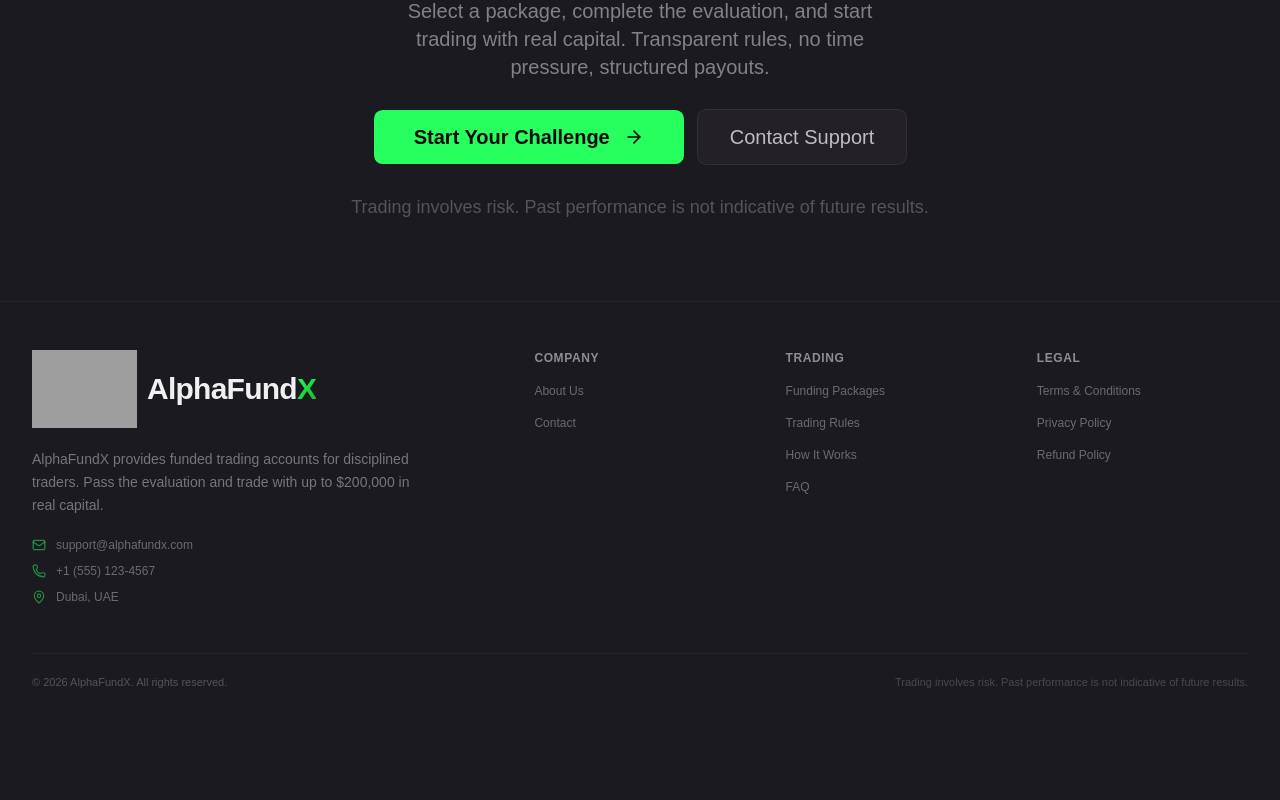
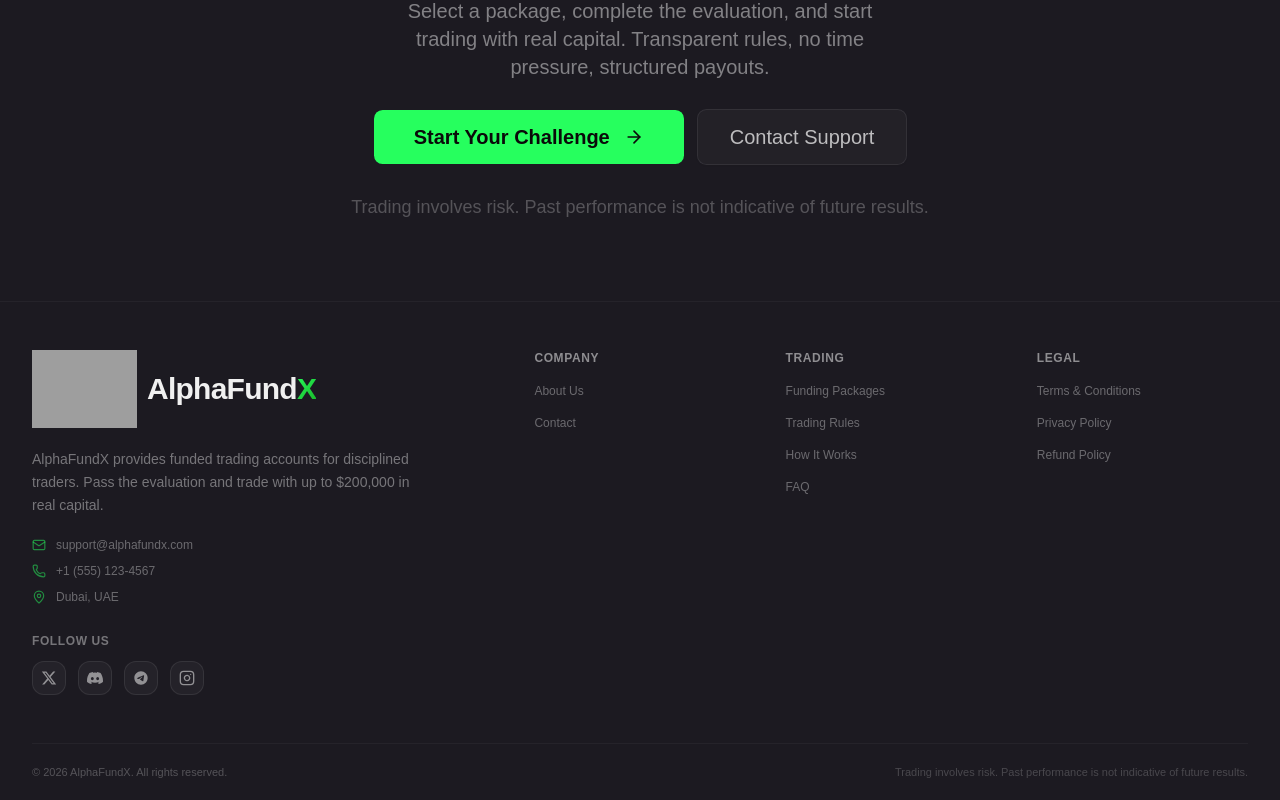
Before and after one commit to alphafundx/alphafundx, a Next.js app: page / in a window 1280 px wide. Shown: the part 6784-7584 px from the top of the page. Before the commit the page ends 7494 px from the top, so only its background shows below. Built offline with nearby package versions, Linux system fonts and the light colour scheme; no server answers; the database is empty; grey boxes are pictures that could not be loaded; a web font is replaced by a local one.

Commit message:
UI Changes

```diff
--- a/app/(admin)/admin/page.tsx
+++ b/app/(admin)/admin/page.tsx
@@ -177,7 +177,7 @@ export default function AdminDashboardPage() {
                   <CartesianGrid strokeDasharray="3 3" vertical={false} stroke="rgba(255,255,255,0.06)" />
                   <XAxis dataKey="month" axisLine={false} tickLine={false} tick={{ fill: "#9CA3AF", fontSize: 12 }} />
                   <YAxis axisLine={false} tickLine={false} tick={{ fill: "#9CA3AF", fontSize: 12 }} />
-                  <Tooltip contentStyle={tooltipStyle} />
+                  <Tooltip contentStyle={tooltipStyle} cursor={{ fill: "rgba(255, 255, 255, 0.05)" }} />
                   <Bar dataKey="count" fill="#26FF5E" radius={[4, 4, 0, 0]} maxBarSize={40} name="Users" />
                 </BarChart>
               </ResponsiveContainer>
--- a/app/api/admin/packages/route.ts
+++ b/app/api/admin/packages/route.ts
@@ -10,7 +10,7 @@ export async function GET() {
 
   try {
     const packages = await prisma.package.findMany({
-      orderBy: { displayOrder: "asc" },
+      orderBy: { createdAt: "asc" },
       include: {
         _count: { select: { orders: true, userPackages: true } },
       },
--- a/app/api/packages/route.ts
+++ b/app/api/packages/route.ts
@@ -6,7 +6,7 @@ export async function GET() {
   try {
     const packages = await prisma.package.findMany({
       where: { isActive: true },
-      orderBy: { displayOrder: "asc" },
+      orderBy: { createdAt: "asc" },
       select: {
         id: true,
         name: true,
--- /dev/null
+++ b/app/api/settings/public/route.ts
@@ -0,0 +1,31 @@
+import { NextResponse } from "next/server";
+import { prisma } from "@/lib/prisma";
+
+// GET /api/settings/public — Get public site settings (general settings, social links & toggles)
+export async function GET() {
+  try {
+    const settings = await prisma.siteSettings.findUnique({
+      where: { key: "GENERAL_SETTINGS" },
+    });
+
+    if (!settings) {
+      return NextResponse.json({
+        contactEmail: "support@alphafundx.com",
+        supportPhone: "+1 (555) 123-4567",
+        twitterUrl: "https://twitter.com/alphafundx",
+        twitterEnabled: true,
+        discordUrl: "https://discord.gg/alphafundx",
+        discordEnabled: true,
+        telegramUrl: "https://t.me/alphafundx",
+        telegramEnabled: true,
+        instagramUrl: "https://instagram.com/alphafundx",
+        instagramEnabled: true,
+      });
+    }
+
+    return NextResponse.json(settings.value);
+  } catch (error) {
+    console.error("GET /api/settings/public error:", error);
+    return NextResponse.json({ error: "Internal server error" }, { status: 500 });
+  }
+}
--- a/app/globals.css
+++ b/app/globals.css
@@ -190,6 +190,12 @@
 
   ::-webkit-scrollbar-thumb:hover {
     background: var(--alphafundx-green-secondary);
+  }
+
+  /* Fix native select option text visibility in dark mode */
+  select option {
+    background-color: #1C1A21;
+    color: #F0F0F0;
   }
 }
 
--- a/components/shared/footer.tsx
+++ b/components/shared/footer.tsx
@@ -1,6 +1,22 @@
+"use client";
+
+import { useEffect, useState } from "react";
 import Link from "next/link";
 import { Logo } from "./logo";
-import { Mail, MapPin, Phone } from "lucide-react";
+import { Mail, Phone, MapPin } from "lucide-react";
+
+interface PublicSettings {
+  contactEmail?: string;
+  supportPhone?: string;
+  twitterUrl?: string;
+  twitterEnabled?: boolean;
+  discordUrl?: string;
+  discordEnabled?: boolean;
+  telegramUrl?: string;
+  telegramEnabled?: boolean;
+  instagramUrl?: string;
+  instagramEnabled?: boolean;
+}
 
 const footerLinks = {
   company: [
@@ -20,7 +36,79 @@ const footerLinks = {
   ],
 };
 
+function TwitterIcon({ className }: { className?: string }) {
+  return (
+    <svg className={className} viewBox="0 0 24 24" fill="currentColor">
+      <path d="M18.244 2.25h3.308l-7.227 8.26 8.502 11.24H16.17l-5.214-6.817L4.99 21.75H1.68l7.73-8.835L1.254 2.25H8.08l4.713 6.231zm-1.161 17.52h1.833L7.084 4.126H5.117z" />
+    </svg>
+  );
+}
+
+function DiscordIcon({ className }: { className?: string }) {
+  return (
+    <svg className={className} viewBox="0 0 24 24" fill="currentColor">
+      <path d="M20.317 4.37a19.791 19.791 0 0 0-4.885-1.515.074.074 0 0 0-.079.037c-.21.375-.444.864-.608 1.25a18.27 18.27 0 0 0-5.487 0 12.64 12.64 0 0 0-.617-1.25.077.077 0 0 0-.079-.037A19.736 19.736 0 0 0 3.677 4.37a.07.07 0 0 0-.032.027C.533 9.046-.32 13.58.099 18.057a.082.082 0 0 0 .031.057 19.9 19.9 0 0 0 5.993 3.03.078.078 0 0 0 .084-.028c.462-.63.874-1.295 1.226-1.994.021-.041.001-.09-.041-.106a13.107 13.107 0 0 1-1.872-.892.077.077 0 0 1-.008-.128 10.2 10.2 0 0 0 .372-.292.074.074 0 0 1 .077-.01c3.928 1.793 8.18 1.793 12.061 0a.074.074 0 0 1 .078.01c.12.098.246.198.373.292a.077.077 0 0 1-.006.127 12.299 12.299 0 0 1-1.873.893.077.077 0 0 0-.041.107c.36.698.772 1.362 1.225 1.993a.076.076 0 0 0 .084.028 19.839 19.839 0 0 0 6.002-3.03.077.077 0 0 0 .032-.054c.5-5.177-.838-9.674-3.549-13.66a.061.061 0 0 0-.031-.028zM8.02 15.33c-1.183 0-2.157-1.085-2.157-2.419 0-1.333.956-2.419 2.157-2.419 1.21 0 2.176 1.096 2.157 2.42 0 1.333-.956 2.418-2.157 2.418zm7.975 0c-1.183 0-2.157-1.085-2.157-2.419 0-1.333.955-2.419 2.157-2.419 1.21 0 2.176 1.096 2.157 2.42 0 1.333-.946 2.418-2.157 2.418z" />
+    </svg>
+  );
+}
+
+function TelegramIcon({ className }: { className?: string }) {
+  return (
+    <svg className={className} viewBox="0 0 24 24" fill="currentColor">
+      <path d="M12 2C6.48 2 2 6.48 2 12s4.48 10 10 10 10-4.48 10-10S17.52 2 12 2zm4.64 6.8c-.15 1.58-.8 5.42-1.13 7.19-.14.75-.42 1-.68 1.03-.58.05-1.02-.38-1.58-.75-.88-.58-1.38-.94-2.23-1.5-.99-.65-.35-1.01.22-1.59.15-.15 2.71-2.48 2.76-2.69a.2.2 0 00-.05-.18c-.06-.05-.14-.03-.21-.02-.09.02-1.49.95-4.22 2.79-.4.27-.76.41-1.08.4-.36-.01-1.04-.2-1.55-.37-.63-.2-1.12-.31-1.08-.66.02-.18.27-.36.74-.55 2.92-1.27 4.86-2.11 5.83-2.51 2.78-1.16 3.35-1.36 3.73-1.36.08 0 .27.02.39.12.1.08.13.19.14.27-.01.06.01.24 0 .38z" />
+    </svg>
+  );
+}
+
+function InstagramIcon({ className }: { className?: string }) {
+  return (
+    <svg className={className} viewBox="0 0 24 24" fill="none" stroke="currentColor" strokeWidth="2" strokeLinecap="round" strokeLinejoin="round">
+      <rect width="20" height="20" x="2" y="2" rx="5" ry="5" />
+      <path d="M16 11.37A4 4 0 1 1 12.63 8 4 4 0 0 1 16 11.37z" />
+      <line x1="17.5" x2="17.51" y1="6.5" y2="6.5" />
+    </svg>
+  );
+}
+
 export function Footer() {
+  const [settings, setSettings] = useState<PublicSettings | null>(null);
+
+  useEffect(() => {
+    fetch("/api/settings/public")
+      .then((res) => (res.ok ? res.json() : null))
+      .then((data) => {
+        if (data) setSettings(data);
+      })
+      .catch(() => {});
+  }, []);
+
+  const socialLinks = [
+    {
+      name: "Twitter",
+      url: settings?.twitterUrl || "https://twitter.com/alphafundx",
+      enabled: settings?.twitterEnabled !== false,
+      icon: TwitterIcon,
+    },
+    {
+      name: "Discord",
+      url: settings?.discordUrl || "https://discord.gg/alphafundx",
+      enabled: settings?.discordEnabled !== false,
+      icon: DiscordIcon,
+    },
+    {
+      name: "Telegram",
+      url: settings?.telegramUrl || "https://t.me/alphafundx",
+      enabled: settings?.telegramEnabled !== false,
+      icon: TelegramIcon,
+    },
+    {
+      name: "Instagram",
+      url: settings?.instagramUrl || "https://instagram.com/alphafundx",
+      enabled: settings?.instagramEnabled !== false,
+      icon: InstagramIcon,
+    },
+  ].filter((s) => s.enabled && s.url);
+
   return (
     <footer className="border-t border-white/[0.04] bg-[#1C1A21]">
       <div className="mx-auto max-w-7xl px-4 sm:px-6 lg:px-8">
@@ -37,19 +125,49 @@ export function Footer() {
 
             {/* Contact info */}
             <div className="space-y-2.5">
+              {settings?.contactEmail && (
                 <div className="flex items-center gap-2.5 text-xs text-white/35">
                   <Mail className="size-3.5 text-[#26FF5E]/50" />
-                <span>support@alphafundx.com</span>
+                  <span>{settings.contactEmail}</span>
                 </div>
+              )}
+              {settings?.supportPhone && (
                 <div className="flex items-center gap-2.5 text-xs text-white/35">
                   <Phone className="size-3.5 text-[#26FF5E]/50" />
-                <span>+1 (555) 123-4567</span>
+                  <span>{settings.supportPhone}</span>
                 </div>
+              )}
               <div className="flex items-center gap-2.5 text-xs text-white/35">
                 <MapPin className="size-3.5 text-[#26FF5E]/50" />
                 <span>Dubai, UAE</span>
               </div>
             </div>
+
+            {/* Enabled Social Media Links */}
+            {socialLinks.length > 0 && (
+              <div className="pt-2">
+                <p className="text-xs font-semibold text-white/40 uppercase tracking-wider mb-3">
+                  Follow Us
+                </p>
+                <div className="flex items-center gap-3">
+                  {socialLinks.map((social) => {
+                    const Icon = social.icon;
+                    return (
+                      <a
+                        key={social.name}
+                        href={social.url}
+                        target="_blank"
+                        rel="noopener noreferrer"
+                        aria-label={social.name}
+                        className="p-2 rounded-lg bg-white/[0.04] border border-white/[0.08] text-white/50 hover:text-[#26FF5E] hover:border-[#26FF5E]/30 hover:bg-[#26FF5E]/10 transition-all"
+                      >
+                        <Icon className="size-4" />
+                      </a>
+                    );
+                  })}
+                </div>
+              </div>
+            )}
           </div>
 
           {/* Link Columns */}
```
Also changed, not shown: app/(admin)/admin/settings/page.tsx (+39 -16 lines). Lines whose indentation alone changed are shown as unchanged.
